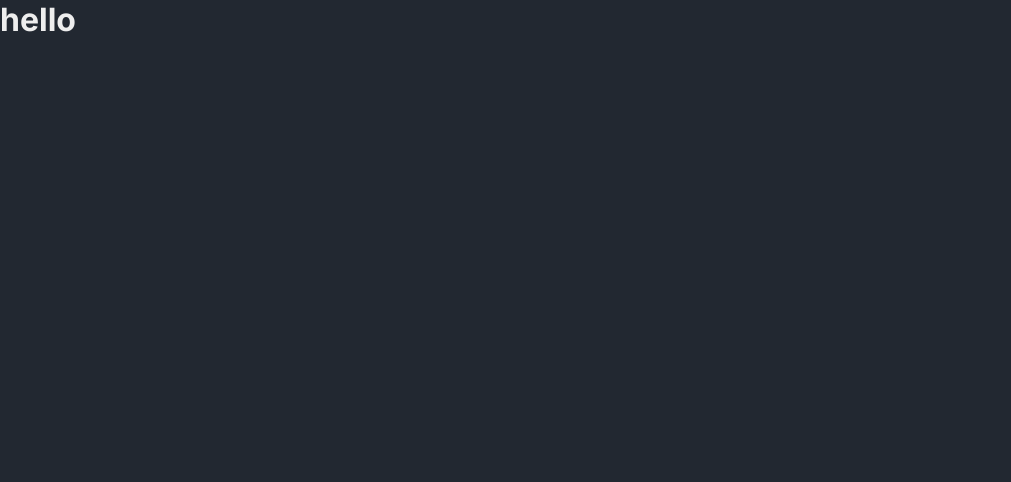
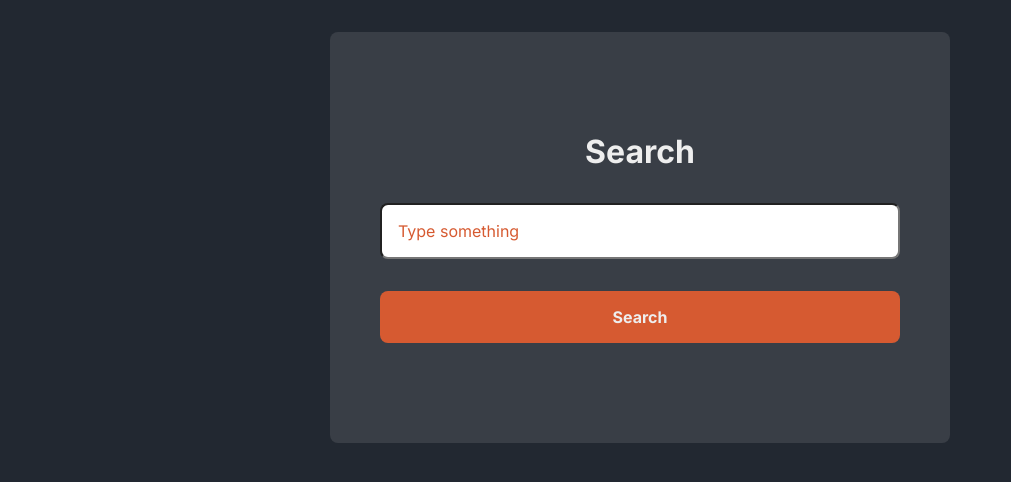
Before and after one commit to ivanvinicius/reactperf, a Next.js app: page / in a window 1280 px wide. Shown: the top 482 px of the page, without its empty margins (0-1011 px from the left). Built offline with nearby package versions, Linux system fonts and the light colour scheme.

Commit message:
feat: basic structure to search data on server

```diff
--- /dev/null
+++ b/src/components/List/index.tsx
@@ -0,0 +1,23 @@
+import { ListItem } from '../ListItem'
+
+import styles from './list.module.scss'
+
+interface Product {
+  id: number
+  price: number
+  title: string
+}
+
+interface ListProps {
+  results: Product[]
+}
+
+export function List({ results }: ListProps) {
+  return (
+    <ul className={styles.list}>
+      {results.map(result => (
+        <ListItem key={result.id} item={result} />
+      ))}
+    </ul>
+  )
+}
--- /dev/null
+++ b/src/components/List/list.module.scss
@@ -0,0 +1,3 @@
+.list {
+  list-style: none;
+}
--- /dev/null
+++ b/src/components/ListItem/index.tsx
@@ -0,0 +1,19 @@
+import styles from './listitem.module.scss'
+
+interface Product {
+  id: number
+  price: number
+  title: string
+}
+
+interface ListItemProps {
+  item: Product
+}
+
+export function ListItem({ item }: ListItemProps) {
+  return (
+    <li className={styles.listItem}>
+      {item.title} - <strong>R$ {item.price}</strong>
+    </li>
+  )
+}
--- /dev/null
+++ b/src/components/ListItem/listitem.module.scss
@@ -0,0 +1,16 @@
+.listItem {
+  padding: 12px 0;
+
+  font-size: 16px;
+  color: var(--text);
+
+  transition: filter 0.2s;
+
+  & + li {
+    border-top: 1px solid var(--divider);
+  }
+
+  &:hover {
+    filter:brightness(0.8)
+  }
+}
--- a/src/pages/_app.tsx
+++ b/src/pages/_app.tsx
@@ -1,6 +1,6 @@
 import { AppProps } from 'next/app'
 
-import '../../styles/global.css'
+import '../../styles/global.scss'
 
 export default function MyApp({ Component, pageProps }: AppProps): JSX.Element {
   return <Component {...pageProps} />
--- /dev/null
+++ b/src/pages/home.module.scss
@@ -0,0 +1,68 @@
+.container {
+  display: flex;
+  justify-content: center;
+
+  width: 100%;
+  height: 100vh;
+}
+
+.content {
+  width: 100%;
+  max-width: 1240px;
+  padding: 32px;
+
+  display: flex;
+  align-items: center;
+  flex-direction: column;
+}
+
+
+.form {
+  display: flex;
+  align-items: center;
+  justify-content: center;
+  flex-direction: column;
+
+  width: 100%;
+  max-width: 620px;
+
+  padding: 100px 50px;
+  border-radius: 8px;
+  background-color: var(--shadow);
+
+  h1 {
+    color: var(--text)
+  }
+
+  input {
+    width: 100%;
+    padding: 16px;
+    margin-top: 32px;
+    border-radius: 8px;
+
+    font-size: 16px;
+    color: var(--action);
+
+    &::placeholder {
+      color: var(--action);
+    }
+  }
+
+  button {
+    width: 100%;
+    padding: 16px;
+    margin-top: 32px;
+
+    background-color: var(--action);
+
+    color: var(--text);
+    font-weight: bold;
+    font-size: 16px;
+  }
+}
+
+.listContainer {
+  width: 100%;
+  max-width: 620px;
+  margin-top: 32px;
+}
--- a/src/pages/index.tsx
+++ b/src/pages/index.tsx
@@ -1,7 +1,55 @@
+import { FormEvent, useRef, useState } from 'react'
+import { List } from '../components/List'
+
+import styles from './home.module.scss'
+
+interface Product {
+  id: number
+  price: number
+  title: string
+}
+
 export default function Home() {
+  const inputRef = useRef<HTMLInputElement>(null)
+  const [search, setSearch] = useState('')
+  const [results, setResults] = useState<Product[]>([])
+
+  async function handleSearch(event: FormEvent) {
+    event.preventDefault()
+
+    if (!search.trim()) {
+      inputRef.current.focus()
+    }
+
+    const response = await fetch(`http://localhost:3333/products?q=${search}`)
+    const data = await response.json()
+
+    setResults(data)
+  }
+
   return (
-    <div>
-      <h1>hello</h1>
-    </div>
+    <main className={styles.container}>
+      <div className={styles.content}>
+        <form onSubmit={handleSearch} className={styles.form}>
+          <h1>Search</h1>
+
+          <input
+            id="search"
+            name="search"
+            ref={inputRef}
+            type="text"
+            placeholder="Type something"
+            value={search}
+            onChange={event => setSearch(event.target.value)}
+          />
+
+          <button type="submit">Search</button>
+        </form>
+
+        <div className={styles.listContainer}>
+          <List results={results} />
+        </div>
+      </div>
+    </main>
   )
 }
--- a/styles/global.css
+++ b/styles/global.scss
@@ -1,16 +1,7 @@
-html {
-  @media (max-width: 1080px) {
-    font-size: 93.75%;
-  }
-
-  @media (max-width: 720px) {
-    font-size: 87.5%;
-  }
-}
-
 :root {
   --base: #222831;
   --shadow: #393E46;
+  --divider: #3b3b3b;
   --action: #D65A31;
   --text: #EEEEEE;
 }
@@ -37,11 +28,24 @@ h1, h2, h3, h4, h5, h6 {
 
 button {
   cursor: pointer;
+
   border: 0;
   border-radius: 8px;
+
+  transition: filter 0.4s;
+
+  &:hover {
+    filter:brightness(0.8)
+  }
 }
 
 a {
   color: var(--action);
   text-decoration: none;
+
+  transition: filter 0.4s;
+
+  &:hover {
+    filter:brightness(0.8)
+  }
 }
```
Also changed, not shown: package.json (+5 -3 lines), server.js (added, +15 -0 lines), 1 other file (tests, documents, lock files or other folders).
